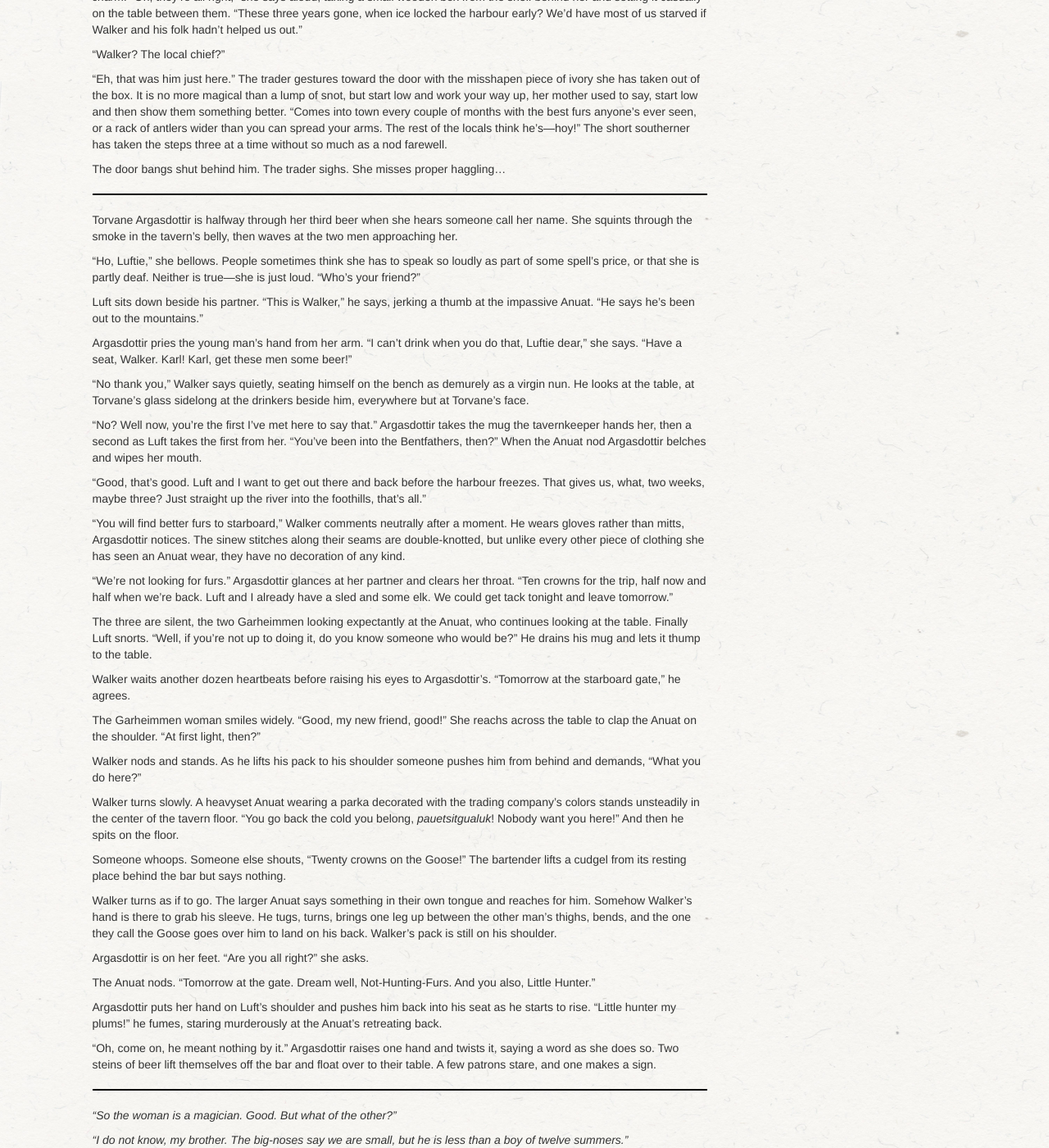
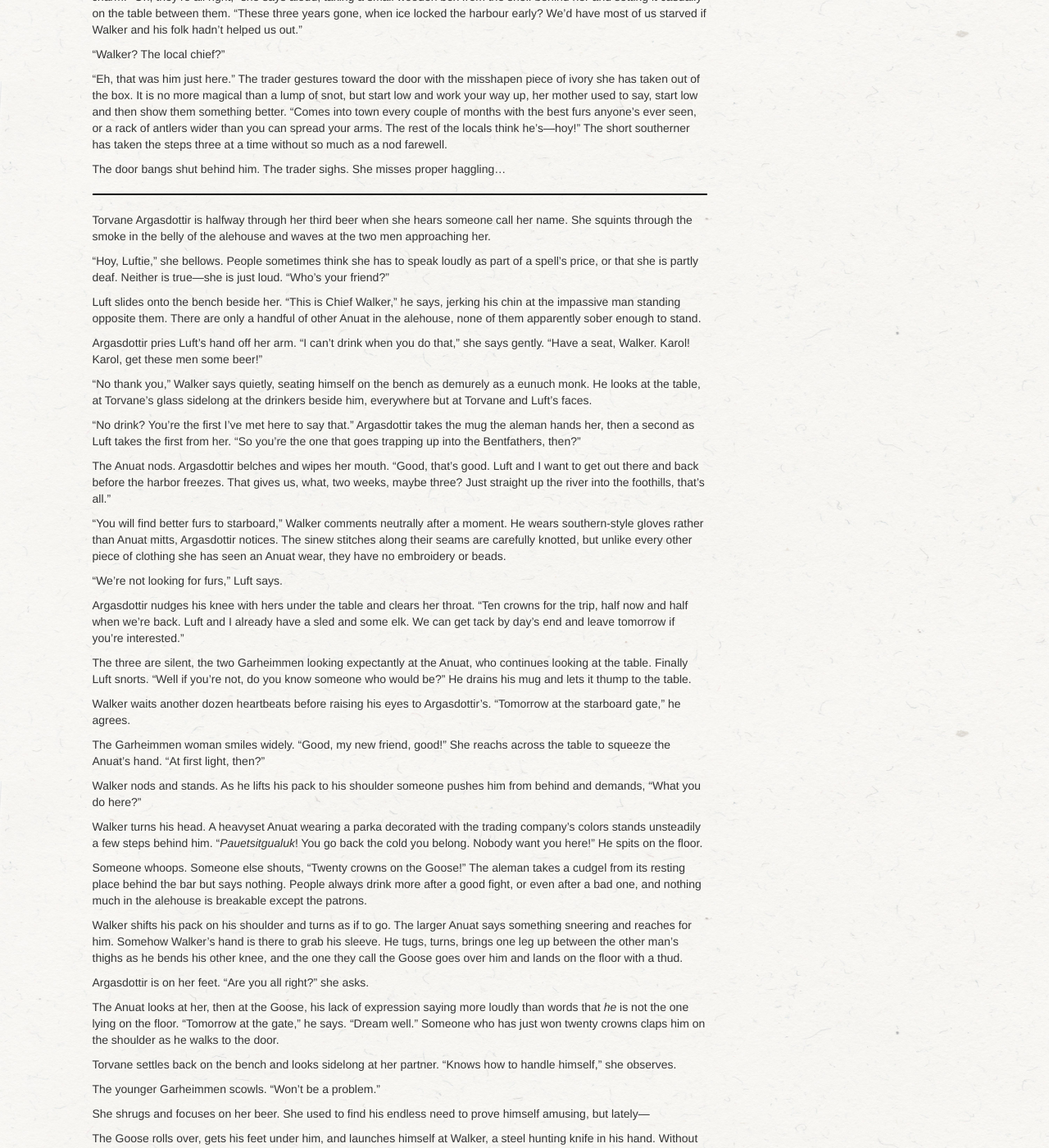
Before and after one commit to gvwilson/sensibleadventures, a Jekyll site: the page built from wrestler/wrestler.md, in a window 1280 px wide and 1400 px high, scrolled down 754 px. Shown: the whole window at 82% size. Built offline with Jekyll 4.4.1, drawn with Linux system fonts in a browser that asks for light colours; nearby versions of some CDN libraries; library files that are not in the unit come from our copies; some of the changed text lies outside the part shown.

Commit message:
Rewriting intro

```diff
--- a/wrestler/wrestler.md
+++ b/wrestler/wrestler.md
@@ -87,65 +87,69 @@
 
 Torvane Argasdottir is halfway through her third beer
 when she hears someone call her name.
-She squints through the smoke in the tavern's belly,
-then waves at the two men approaching her.
+She squints through the smoke in the belly of the alehouse
+and waves at the two men approaching her.
 
-"Ho, Luftie," she bellows.
-People sometimes think she has to speak so loudly as part of some spell's price,
+"Hoy, Luftie," she bellows.
+People sometimes think she has to speak loudly as part of a spell's price,
 or that she is partly deaf.
 Neither is true---she is just loud.
 "Who's your friend?"
 
-Luft sits down beside his partner.
-"This is Walker," he says,
-jerking a thumb at the impassive Anuat.
-"He says he's been out to the mountains."
+Luft slides onto the bench beside her.
+"This is Chief Walker," he says,
+jerking his chin at the impassive man standing opposite them.
+There are only a handful of other Anuat in the alehouse,
+none of them apparently sober enough to stand.
 
-Argasdottir pries the young man's hand from her arm.
-"I can't drink when you do that, Luftie dear," she says.
+Argasdottir pries Luft's hand off her arm.
+"I can't drink when you do that," she says gently.
 "Have a seat, Walker.
-Karl!
-Karl, get these men some beer!"
+Karol!
+Karol, get these men some beer!"
 
 "No thank you," Walker says quietly,
-seating himself on the bench as demurely as a virgin nun.
+seating himself on the bench as demurely as a eunuch monk.
 He looks at the table,
 at Torvane's glass
 sidelong at the drinkers beside him,
-everywhere but at Torvane's face.
+everywhere but at Torvane and Luft's faces.
 
-"No?
-Well now, you're the first I've met here to say that."
-Argasdottir takes the mug the tavernkeeper hands her,
+"No drink?
+You're the first I've met here to say that."
+Argasdottir takes the mug the aleman hands her,
 then a second as Luft takes the first from her.
-"You've been into the Bentfathers, then?"
-When the Anuat nod Argasdottir belches and wipes her mouth.
+"So you're the one that goes trapping up into the Bentfathers, then?"
 
+The Anuat nods.
+Argasdottir belches and wipes her mouth.
 "Good, that's good.
-Luft and I want to get out there and back before the harbour freezes.
+Luft and I want to get out there and back before the harbor freezes.
 That gives us, what, two weeks, maybe three?
 Just straight up the river into the foothills, that's all."
 
 "You will find better furs to starboard,"
 Walker comments neutrally after a moment.
-He wears gloves rather than mitts,
+He wears southern-style gloves rather than Anuat mitts,
 Argasdottir notices.
-The sinew stitches along their seams are double-knotted,
+The sinew stitches along their seams are carefully knotted,
 but unlike every other piece of clothing she has seen an Anuat wear,
-they have no decoration of any kind.
+they have no embroidery or beads.
 
-"We're not looking for furs."
-Argasdottir glances at her partner and clears her throat.
+"We're not looking for furs,"
+Luft says.
+
+Argasdottir nudges his knee with hers under the table
+and clears her throat.
 "Ten crowns for the trip, half now and half when we're back.
 Luft and I already have a sled and some elk.
-We could get tack tonight and leave tomorrow."
+We can get tack by day's end and leave tomorrow if you're interested."
 
 The three are silent,
 the two Garheimmen looking expectantly at the Anuat,
 who continues looking at the table.
 Finally Luft snorts.
-"Well,
-if you're not up to doing it,
+"Well if you're not,
 do you know someone who would be?"
 He drains his mug and lets it thump to the table.
 
@@ -155,7 +159,7 @@
 
 The Garheimmen woman smiles widely.
 "Good, my new friend, good!"
-She reachs across the table to clap the Anuat on the shoulder.
+She reachs across the table to squeeze the Anuat's hand.
 "At first light, then?"
 
 Walker nods and stands.
@@ -163,71 +167,104 @@
 someone pushes him from behind and demands,
 "What you do here?"
 
-Walker turns slowly.
+Walker turns his head.
 A heavyset Anuat wearing a parka decorated with the trading company's colors
-stands unsteadily in the center of the tavern floor.
-"You go back the cold you belong, *pauetsitgualuk*!
+stands unsteadily a few steps behind him.
+"*Pauetsitgualuk*!
+You go back the cold you belong.
 Nobody want you here!"
-And then he spits on the floor.
+He spits on the floor.
 
 Someone whoops.
 Someone else shouts, "Twenty crowns on the Goose!"
-The bartender lifts a cudgel from its resting place behind the bar
+The aleman takes a cudgel from its resting place behind the bar
 but says nothing.
+People always drink more after a good fight,
+or even after a bad one,
+and nothing much in the alehouse is breakable except the patrons.
 
-Walker turns as if to go.
-The larger Anuat says something in their own tongue and reaches for him.
+Walker shifts his pack on his shoulder and turns as if to go.
+The larger Anuat says something sneering and reaches for him.
 Somehow Walker's hand is there to grab his sleeve.
-He tugs, turns,
-brings one leg up between the other man's thighs,
-bends,
-and the one they call the Goose goes over him to land on his back.
-Walker's pack is still on his shoulder.
+He tugs,
+turns,
+brings one leg up between the other man's thighs as he bends his other knee,
+and the one they call the Goose goes over him
+and lands on the floor with a thud.
 
 Argasdottir is on her feet.
 "Are you all right?" she asks.
 
-The Anuat nods.
-"Tomorrow at the gate. Dream well, Not-Hunting-Furs.
-And you also, Little Hunter."
+The Anuat looks at her,
+then at the Goose,
+his lack of expression saying more loudly than words
+that *he* is not the one lying on the floor.
+"Tomorrow at the gate," he says.
+"Dream well."
+Someone who has just won twenty crowns claps him on the shoulder
+as he walks to the door.
 
-Argasdottir puts her hand on Luft's shoulder
-and pushes him back into his seat as he starts to rise.
-"Little hunter my plums!" he fumes,
-staring murderously at the Anuat's retreating back.
+Torvane settles back on the bench
+and looks sidelong at her partner.
+"Knows how to handle himself," she observes.
 
-"Oh, come on, he meant nothing by it."
-Argasdottir raises one hand and twists it,
-saying a word as she does so.
-Two steins of beer lift themselves off the bar
-and float over to their table.
-A few patrons stare,
-and one makes a sign.
+The younger Garheimmen scowls.
+"Won't be a problem."
+
+She shrugs and focuses on her beer.
+She used to find his endless need to prove himself amusing,
+but lately---
+
+The Goose rolls over,
+gets his feet under him,
+and launches himself at Walker,
+a steel hunting knife in his hand.
+Without thinking,
+Torvane *reaches* across the room.
+The air sparkles.
+For a moment everyone in the alehouse tastes ginger and regret.
+The Anuat trips over nothing and falls heavily to the floor once again.
+
+The aleman hefts his cudgel and mutters a curse.
+Others make signs with their fingers
+or reach for charms tucked under the coats and sweaters.
+Walker looks from the Goose to Torvane Argasdottir,
+his face as expressionless as ever,
+and walks out into the dim light of the arctic afternoon.
+
+"What the hell did you do that for?" Luft demands.
+
+"Sorry," Torvane sighs.
+"I just---never mind."
+She scrunches her toes inside her boot and winces
+as the toenail that the spell cost her catches on the thick wool of her sock.
+It will probably come off by morning.
+She drains the last of her beer and stands,
+conscious of all the people who aren't looking at her.
+"Let's go get our gear together."
 
 ---
 
 *"So the woman is a magician.
 Good.
-But what of the other?"*
+And the other?"*
 
-*"I do not know, my brother.
-The big-noses say we are small,
-but he is less than a boy of twelve summers."*
+*"I do not know.
+He is no bigger than I was at twelve summers."*
 
-*"Be careful of him, my brother."
+*"A knife does not have to be big to be deadly."
 The night is a dark shell
 flecked here and there with stars like chips of ice.
 An elk bleats somewhere in the distance.
 Another answers it.*
 
-*"I am not afraid, my brother."
+*"I am not afraid."
 There is a moment's silence.
-"Must it be done now?
-The people will gather soon,
-and I would share a blanket with Laughs-at-Storms."*
+"Must this be done now?
+Laughs-at-Storms says she has made a new blanket."*
 
-*"It must be done, my brother.
-You and Laugher can play at arrows and quivers next year."
+*"It must be done.
+You can put your arrows in Laugher's quiver some other season."
 The elk bleats again.*
 
 ---
```
